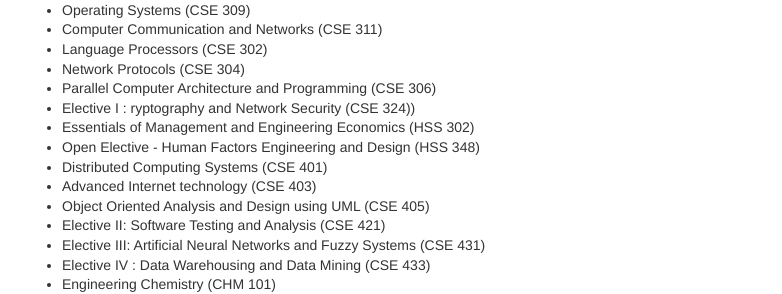
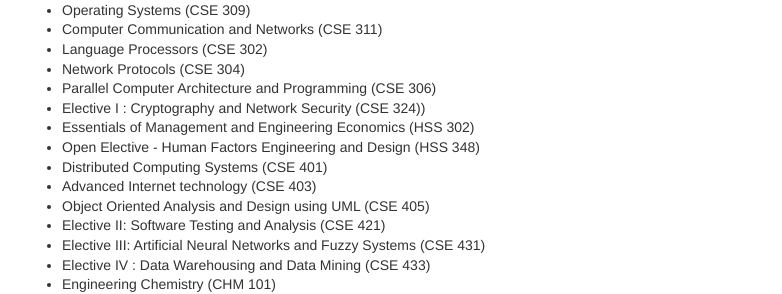
Before and after one commit to tejeswinisundaram/tejeswinisundaram.github.io, a Jekyll site: the page built from education.md, in a window 1280 px wide. Shown: the part 852-1146 px from the top of the page, without its empty margins (248-1030 px from the left). Built offline with Jekyll 4.4.1, drawn with Linux system fonts in a browser that asks for light colours; Markdown is read by kramdown in place of the engine named in the settings.

Commit message:
Updated elective 1

```diff
--- a/education.md
+++ b/education.md
@@ -42,7 +42,7 @@ CGPA : 9.41 / 10.00 </br>
 - Language Processors (CSE 302)
 - Network Protocols (CSE 304)
 - Parallel Computer Architecture and Programming (CSE 306)
-- Elective I : ryptography and Network Security (CSE 324))
+- Elective I : Cryptography and Network Security (CSE 324))
 - Essentials of Management and Engineering Economics (HSS 302)
 - Open Elective - Human Factors Engineering and Design (HSS 348)
 - Distributed Computing Systems (CSE 401)
```
